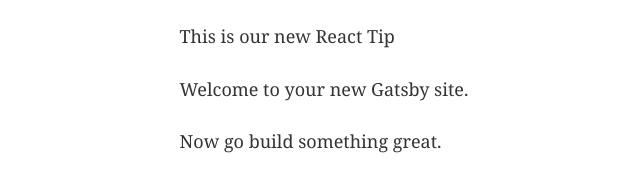
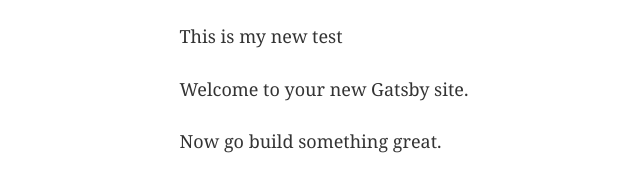
Before and after one commit to manuelwebdev/react-tip, a Gatsby site: page / in a window 1280 px wide. Shown: the part 170-347 px from the top of the page, 0-640 px from the left. Built offline with nearby package versions, Linux system fonts and the light colour scheme; Gatsby itself is replaced by a stand-in of ours.

Commit message:
Add this is my new test

```diff
--- a/src/pages/index.js
+++ b/src/pages/index.js
@@ -9,7 +9,7 @@ const IndexPage = () => (
   <Layout>
     <SEO title="Home" />
     <h1>Hi Manuel and James!</h1>
-    <p>This is our new React Tip</p>
+    <p>This is my new test</p>
     <p>Welcome to your new Gatsby site.</p>
     <p>Now go build something great.</p>
     <div style={{ maxWidth: `300px`, marginBottom: `1.45rem` }}>
```
